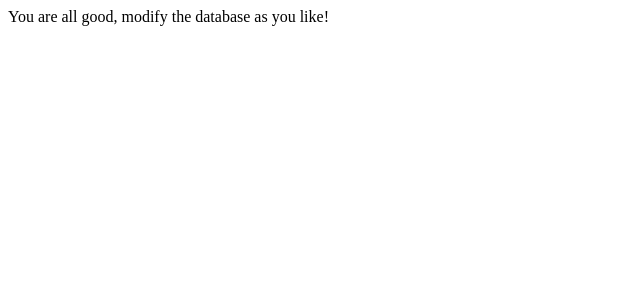
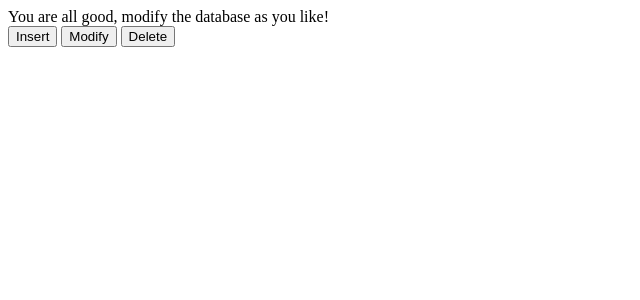
Before and after one commit to recorderhou/spotify-song-search-plus, a Flask app: page /modify in a window 1280 px wide. Shown: the top 300 px of the page, without its empty margins (0-640 px from the left). Run offline with Flask 3, Linux system fonts and the light colour scheme.

Commit message:
data manager functions js/html

```diff
--- /dev/null
+++ b/static/modifydb.js
@@ -0,0 +1,68 @@
+
+function insertData() {
+    console.log('insert place')
+    let insertElement = document.getElementById('insert-choice');
+    insertElement.style.display = 'block';
+    let modifyElement = document.getElementById('modify-form');
+    modifyElement.style.display = 'none';
+    let deleteElement = document.getElementById('delete-form');
+    deleteElement.style.display = 'none';
+
+    let buttonElement = document.getElementById('modify-choice');
+    let buttons = buttonElement.querySelectorAll('button');
+    for (let index in buttons) buttons[index].disabled = true;
+}
+
+function modifyData() {
+    console.log('modify place')
+    let insertElement = document.getElementById('insert-choice');
+    insertElement.style.display = 'none';
+    let modifyElement = document.getElementById('modify-form');
+    modifyElement.style.display = 'block';
+    let deleteElement = document.getElementById('delete-form');
+    deleteElement.style.display = 'none';
+}
+
+function deleteData() {
+    let insertElement = document.getElementById('insert-choice');
+    insertElement.style.display = 'none';
+    let modifyElement = document.getElementById('modify-form');
+    modifyElement.style.display = 'none';
+    let deleteElement = document.getElementById('delete-form');
+    deleteElement.style.display = 'block';
+}
+
+document.getElementById('insert-choice-form').addEventListener('submit', function (e) {
+    e.preventDefault(); // Prevent the form from submitting
+
+    const selectElement = document.getElementById('insert-select');
+    const selectedOptions = Array.from(selectElement.selectedOptions).map(option => option.value);
+
+    const insertElement = document.getElementById('insert-form')
+    insertElement.style.display = 'block'
+
+    const displayElement = document.getElementById('insert-choice');
+    displayElement.style.display = 'none'
+
+    if (selectedOptions.includes('song', 0)) {
+        const songElement = document.getElementById('insert-song-field')
+        songElement.style.display = 'block'
+    }
+    if (selectedOptions.includes('video', 0)) {
+         const videoElement = document.getElementById('insert-video-field')
+         videoElement.style.display = 'block'
+    }
+    if (selectedOptions.includes('lyrics', 0)) {
+        const lyricsElement = document.getElementById('insert-lyrics-field')
+        lyricsElement.style.display = 'block'
+    }
+    console.log(selectedOptions); // Do something with the selected options
+})
+
+document.getElementById('insert-form-input').addEventListener('reset', function () {
+    let displayElement = document.getElementById('insert-form');
+    displayElement.style.display = 'none';
+    let buttonElement = document.getElementById('modify-choice');
+    let buttons = buttonElement.querySelectorAll('button');
+    for (let index in buttons) buttons[index].disabled = false;
+})
--- a/templates/modify.html
+++ b/templates/modify.html
@@ -6,5 +6,104 @@
 </head>
 <body>
     You are all good, modify the database as you like!
+    <div id="modify-choice">
+        <button onclick="insertData()">Insert</button>
+        <button onclick="modifyData()">Modify</button>
+        <button onclick="deleteData()">Delete</button>
+    </div>
+
+
+    <div id="insert-data">
+        <div id="insert-choice" style="display: none;">
+            <form id="insert-choice-form">
+                <label for="insert-select">Please indicate what you want to insert:</label>
+                <select id="insert-select" multiple>
+                    <option value="song">Song</option>
+                    <option value="video">Video</option>
+                    <option value="lyrics">Lyrics</option>
+                </select>
+                <button type="submit">Confirm</button>
+            </form>
+        </div>
+
+        <div id="insert-form" style="display: none;">
+            <form id="insert-form-input">
+                <div id="insert-song-field" style="display: none;">
+                    <fieldset>
+                        <legend>Song Insert</legend>
+                        <label for="spotify-key">Enter your spotify accessKey:</label>
+                        <input id="spotify-key" type="text" required>
+                        <label for="insert-song">Enter your spotify query:</label>
+                        <input id="insert-song" type="text" required>
+                    </fieldset>
+                </div>
+
+                <div id="insert-video-field" style="display: none;">
+                    <fieldset>
+                        <legend>Video Insert</legend>
+                        <label for="youtube-key">Enter your youtube accessKey:</label>
+                        <input id="youtube-key" type="text" required>
+                        <label for="insert-video">Enter your youtube query:</label>
+                        <input id="insert-video" type="text" required>
+                    </fieldset>
+                </div>
+
+                <div id="insert-lyrics-field" style="display: none;">
+                    <fieldset>
+                        <legend>Lyrics Insert</legend>
+                        <label for="youtube-key">Enter your Genius accessKey:</label>
+                        <input id="youtube-key" type="text" required>
+                        <label for="insert-song">Enter your Genius query</label>
+                        <input id="insert-song" type="text" required>
+                    </fieldset>
+                </div>
+                <button type="submit">Insert</button>
+                <button type="reset">Cancel</button>
+            </form>
+        </div>
+    </div>
+
+
+    <div id="modify-data">
+        <div id="modify-form" style="display: none;">
+            <form id="modify-form-input">
+                <fieldset>
+                    <legend>Modify Queries</legend>
+                    <label for="modify-song">Enter the song name you want to modify:</label>
+                    <input id="modify-song" type="text">
+                    <label for="modify-artist">Enter the artist name of the song you want to modify:</label>
+                    <input id="modify-artist" type="text">
+                </fieldset>
+                <button type="submit">Submit Query</button>
+                <button type="reset">Cancel</button>
+            </form>
+        </div>
+
+        <div id="modify-query-result">
+
+        </div>
+    </div>
+
+    <div id="delete-data">
+        <div id="delete-form" style="display: none;">
+            <form id="delete-form-input">
+                <fieldset>
+                    <legend>Delete</legend>
+                    <label for="delete-song">Enter the song name you want to delete:</label>
+                    <input id="delete-song" type="text">
+                    <label for="delete-artist">Enter the artist name of the song you want to delete:</label>
+                    <input id="delete-artist" type="text">
+                </fieldset>
+                <button type="submit">Submit Query</button>
+                <button type="reset">Cancel</button>
+            </form>
+        </div>
+
+        <div id="delete-query-result">
+
+        </div>
+    </div>
+
+<script src="/static/modifydb.js"></script>
 </body>
 </html>
```
Also changed, not shown: templates/insert.html (added, +10 -0 lines), static/insertdb.js (added).
